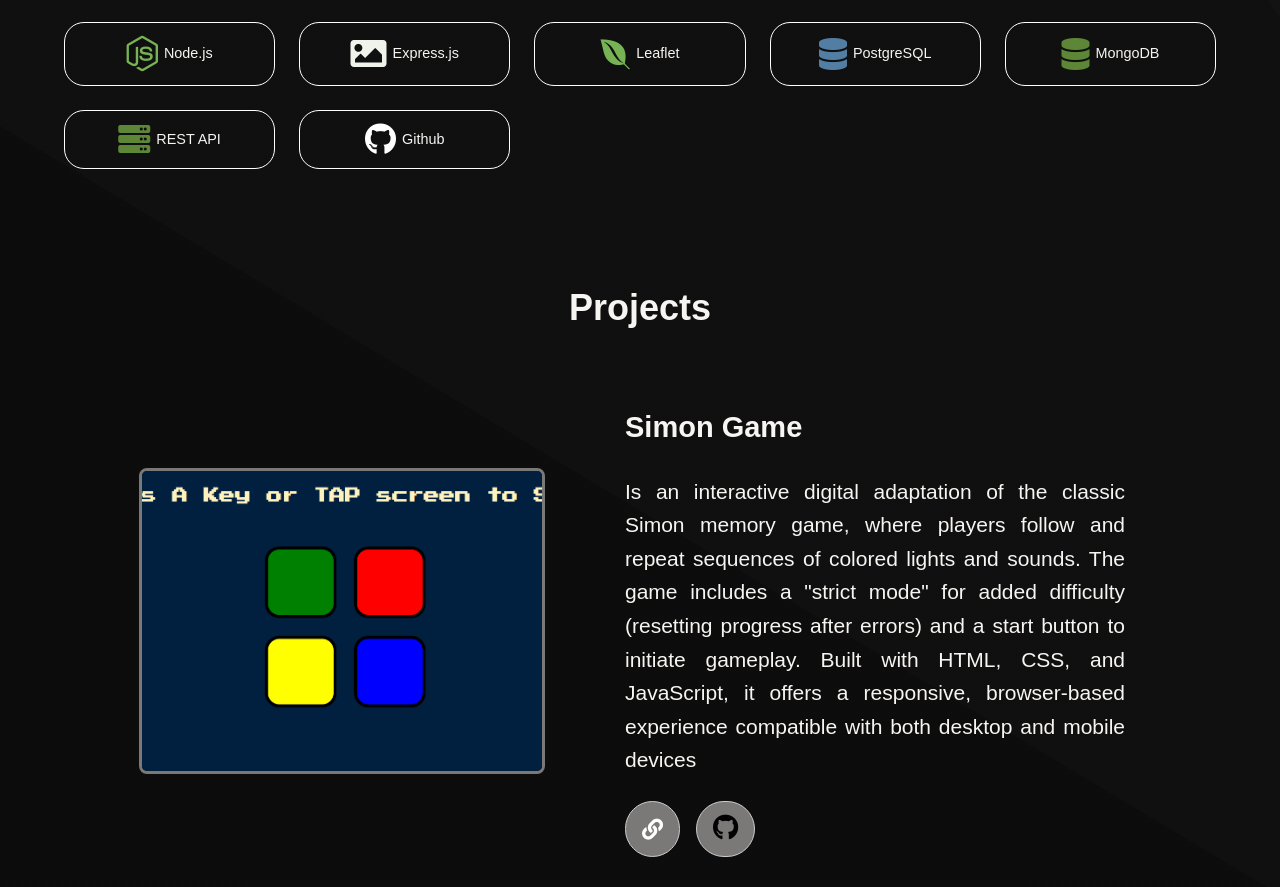
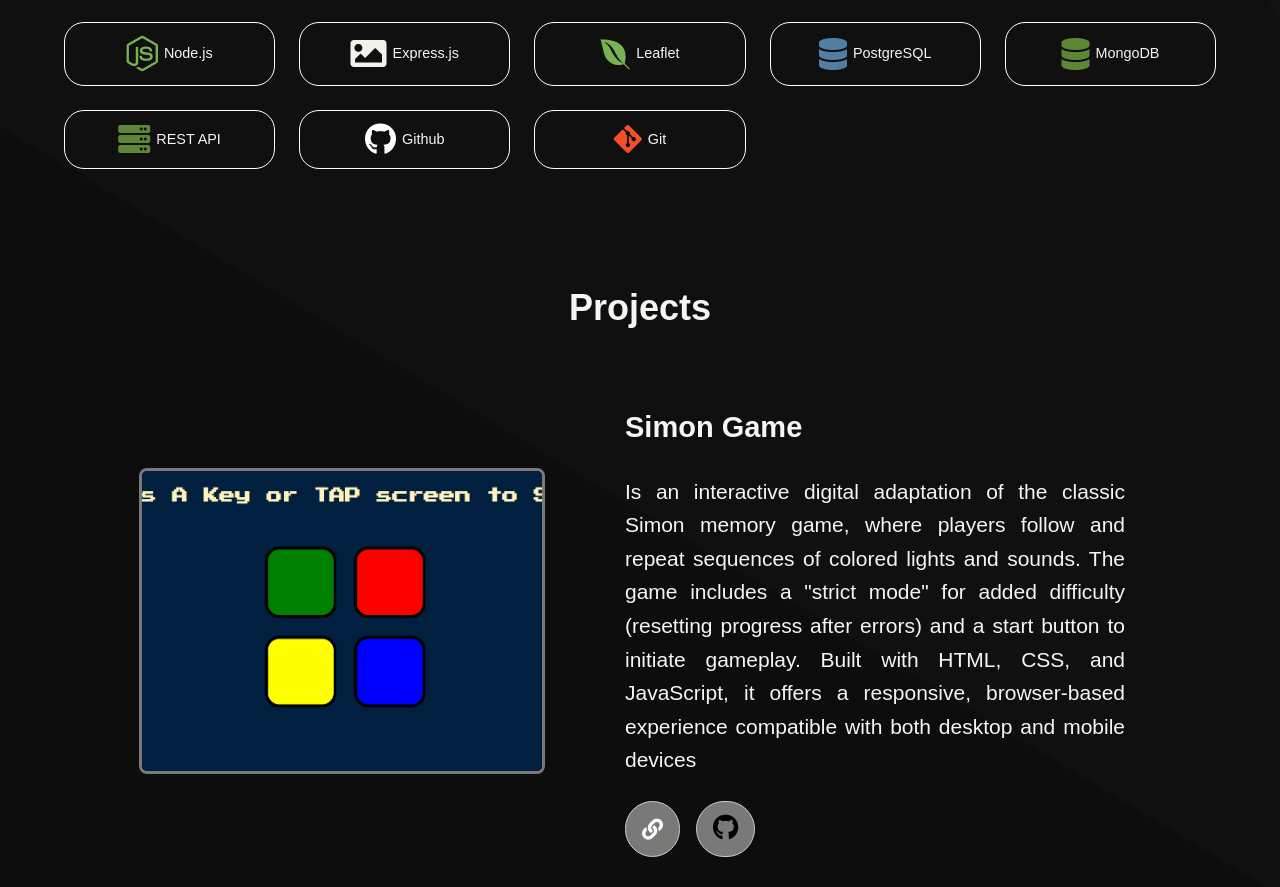
Before and after one commit to rodelgn/rn_portfolio, a React (Vite) app: page / in a window 1280 px wide. Shown: the part 1374-2261 px from the top of the page. Built offline with nearby package versions, Linux system fonts and the light colour scheme; a web font is replaced by a local one.

Commit message:
Skill Update

```diff
--- a/src/components/Skills.jsx
+++ b/src/components/Skills.jsx
@@ -37,6 +37,7 @@ const Skills = forwardRef(( props, ref ) => {
                     <li><i class="fa fa-sharp fa-solid fa-database" style={{ fontSize: '32px', color: '#5D8736', marginRight: '6px' }}></i>MongoDB</li>
                     <li><i class="fa fa-solid fa-server" style={{ fontSize: '32px', color: '#5D8736', marginRight: '6px' }}></i>REST API</li>
                     <li><i className="fab fa-github" style={{ color: 'white', fontSize: '32px', marginRight: '6px' }}></i>Github</li>
+                    <li><i class="fab fa-brands fa-git-alt" style={{ fontSize: '32px', color: '#f34f29', marginRight: '6px' }}></i>Git</li>
                 </ul>
             </div>
         </div>
```
